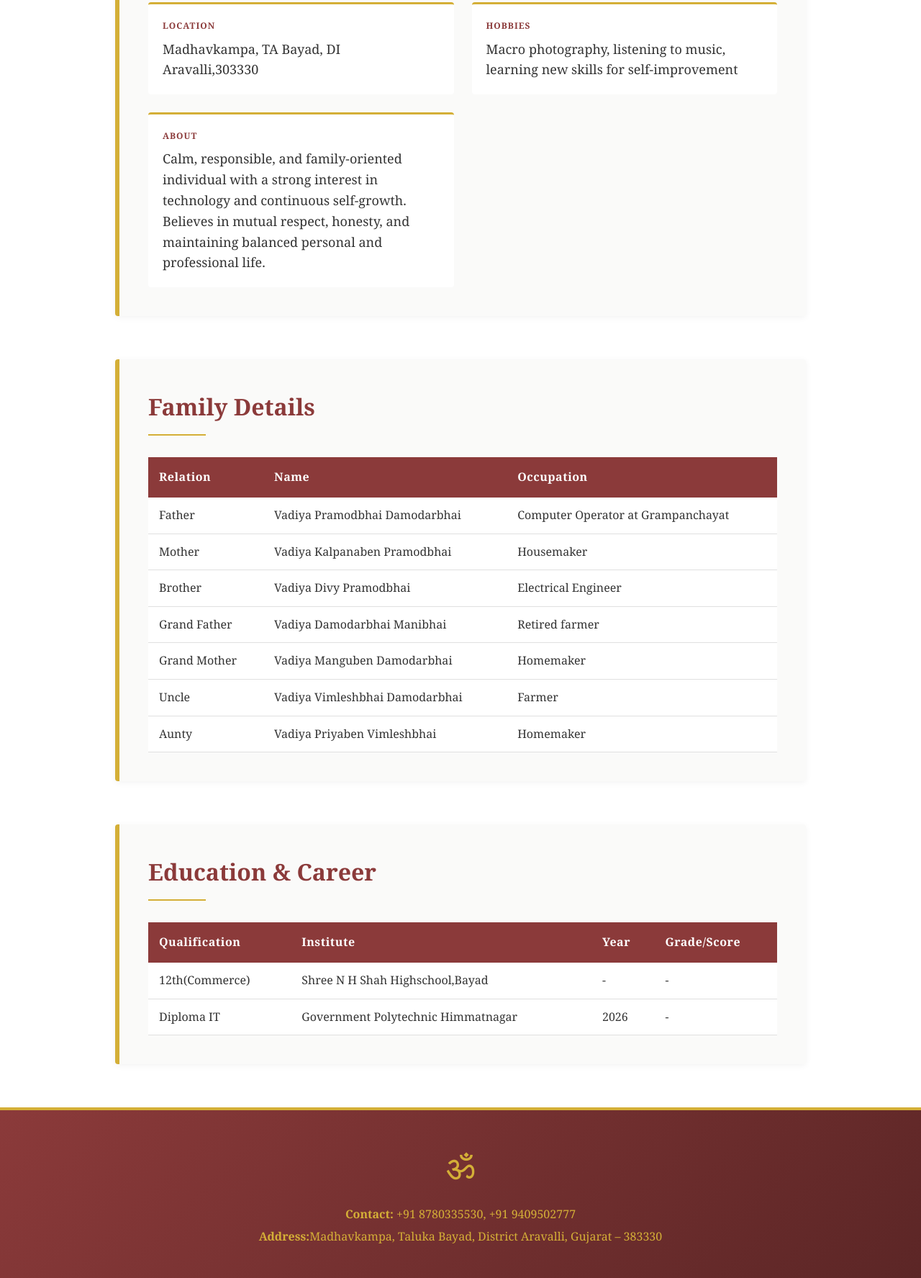
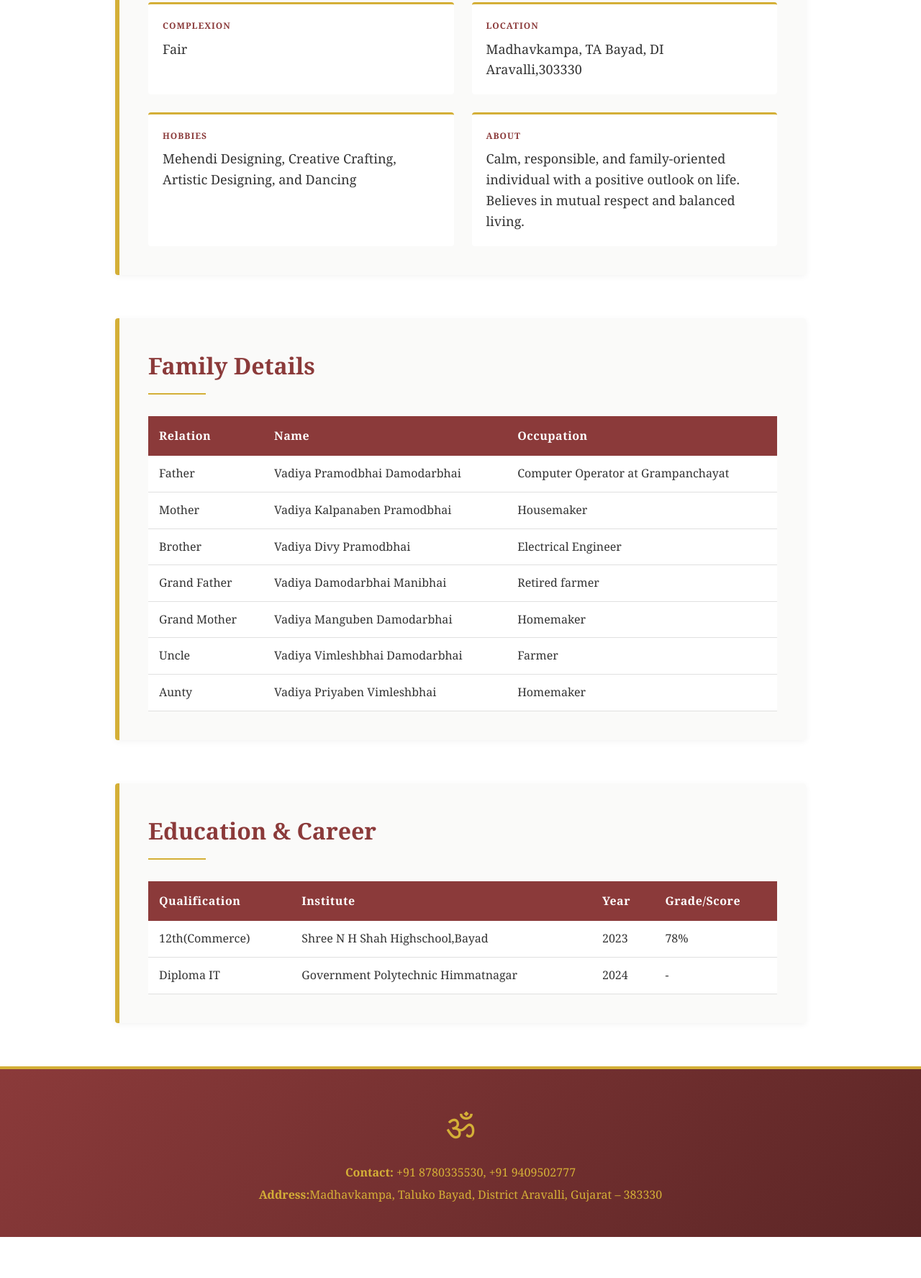
Before and after one commit to Divy544/Hetvi-Bio-data, a plain HTML site: page index.html in a window 1280 px wide. Shown: the part 2438-4213 px from the top of the page at 72% size. After the commit the page ends 4156 px from the top, so only its background shows below. Drawn offline with Linux system fonts and the light colour scheme.

Commit message:
Update index.html

```diff
--- a/index.html
+++ b/index.html
@@ -204,14 +204,15 @@
             <h2 class="section-title">Personal Details</h2>
             <div class="details-grid">
                 <div class="detail-item"><div class="detail-label">Name</div><div class="detail-value">Vadiya Hetvi Pramodbhai</div></div>
+               <div class="detail-item"><div class="detail-label">Date of Birth</div><div class="detail-value">24-07-2006</div></div>
                 <div class="detail-item"><div class="detail-label">Age</div><div class="detail-value">19</div></div>
-                <div class="detail-item"><div class="detail-label">Height</div><div class="detail-value">5.3 Feet</div></div>
+                <div class="detail-item"><div class="detail-label">Height</div><div class="detail-value">5.1 Feet</div></div>
                 <div class="detail-item"><div class="detail-label">Religion</div><div class="detail-value">Hindu</div></div>
                 <div class="detail-item"><div class="detail-label">Caste</div><div class="detail-value">Kutchi Patel</div></div>
                 <div class="detail-item"><div class="detail-label">Complexion</div><div class="detail-value">Fair</div></div>
                 <div class="detail-item"><div class="detail-label">Location</div><div class="detail-value">Madhavkampa, TA Bayad, DI Aravalli,303330</div></div>
-                <div class="detail-item"><div class="detail-label">Hobbies</div><div class="detail-value">Macro photography, listening to music, learning new skills for self-improvement</div></div>
-                <div class="detail-item"><div class="detail-label">About</div><div class="detail-value">Calm, responsible, and family-oriented individual with a strong interest in technology and continuous self-growth. Believes in mutual respect, honesty, and maintaining balanced personal and professional life.</div></div>
+                <div class="detail-item"><div class="detail-label">Hobbies</div><div class="detail-value">Mehendi Designing, Creative Crafting, Artistic Designing, and Dancing</div></div>
+                <div class="detail-item"><div class="detail-label">About</div><div class="detail-value">Calm, responsible, and family-oriented individual with a positive outlook on life. Believes in mutual respect and balanced living.</div></div>
             </div>
         </div>
 
@@ -242,8 +243,8 @@
                     <tr><th>Qualification</th><th>Institute</th><th>Year</th><th>Grade/Score</th></tr>
                 </thead>
                 <tbody>
-                    <tr><td>12th(Commerce)</td><td>Shree N H Shah Highschool,Bayad</td><td>-</td><td>-</td></tr>
-                    <tr><td>Diploma IT</td><td>Government Polytechnic Himmatnagar</td><td>2026</td><td>-</td></tr>
+                    <tr><td>12th(Commerce)</td><td>Shree N H Shah Highschool,Bayad</td><td>2023</td><td>78%</td></tr>
+                    <tr><td>Diploma IT</td><td>Government Polytechnic Himmatnagar</td><td>2024</td><td>-</td></tr>
                 </tbody>
             </table>
         </div>
@@ -253,7 +254,7 @@
     <div class="footer">
         <div class="ganesha-symbol">ॐ</div>
         <p><strong>Contact:</strong> +91 8780335530, +91 9409502777</p>
-        <p><strong>Address:</strong>Madhavkampa, Taluka Bayad, District Aravalli, Gujarat – 383330</p>
+        <p><strong>Address:</strong>Madhavkampa, Taluko Bayad, District Aravalli, Gujarat – 383330</p>
     </div>
 
 <script>
```
